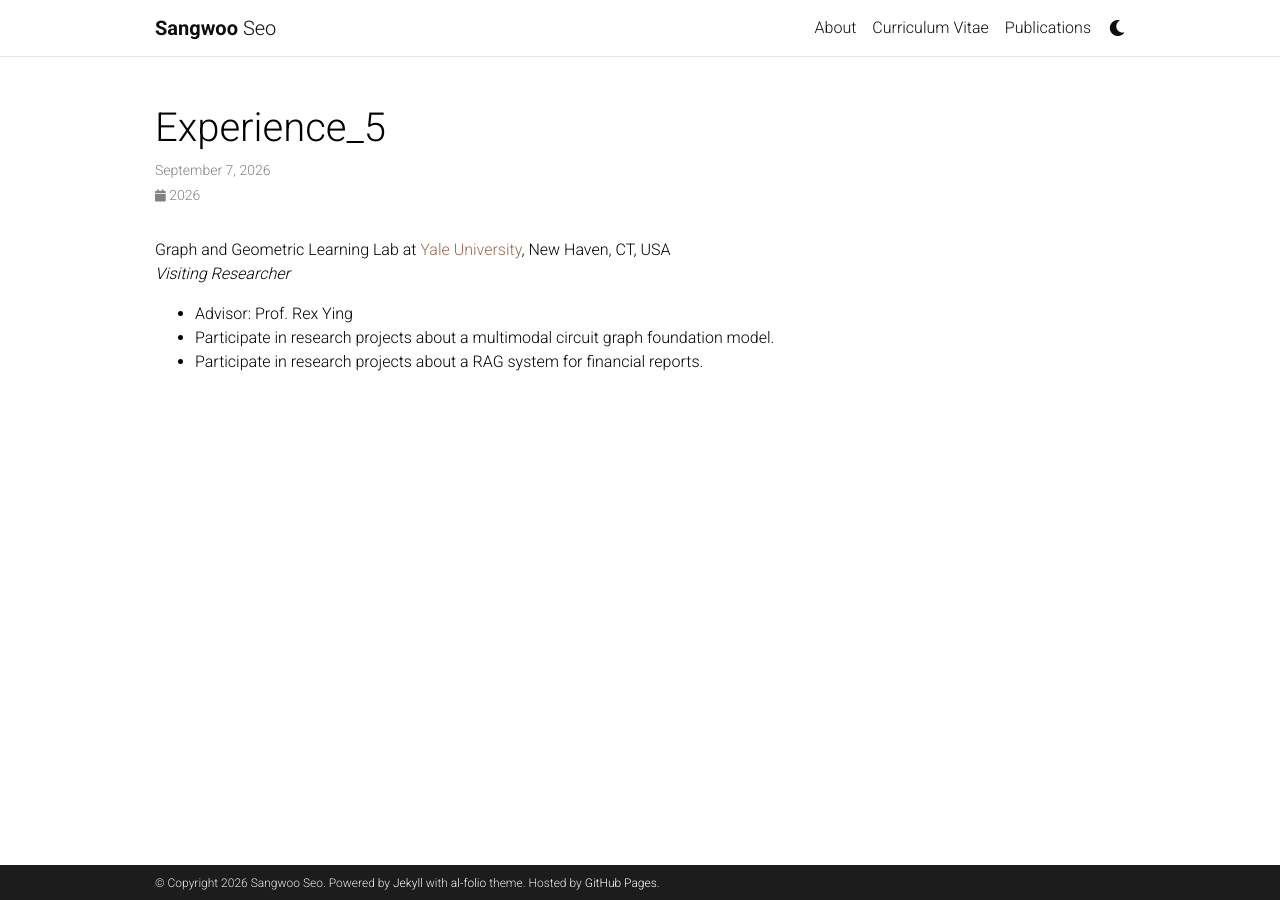
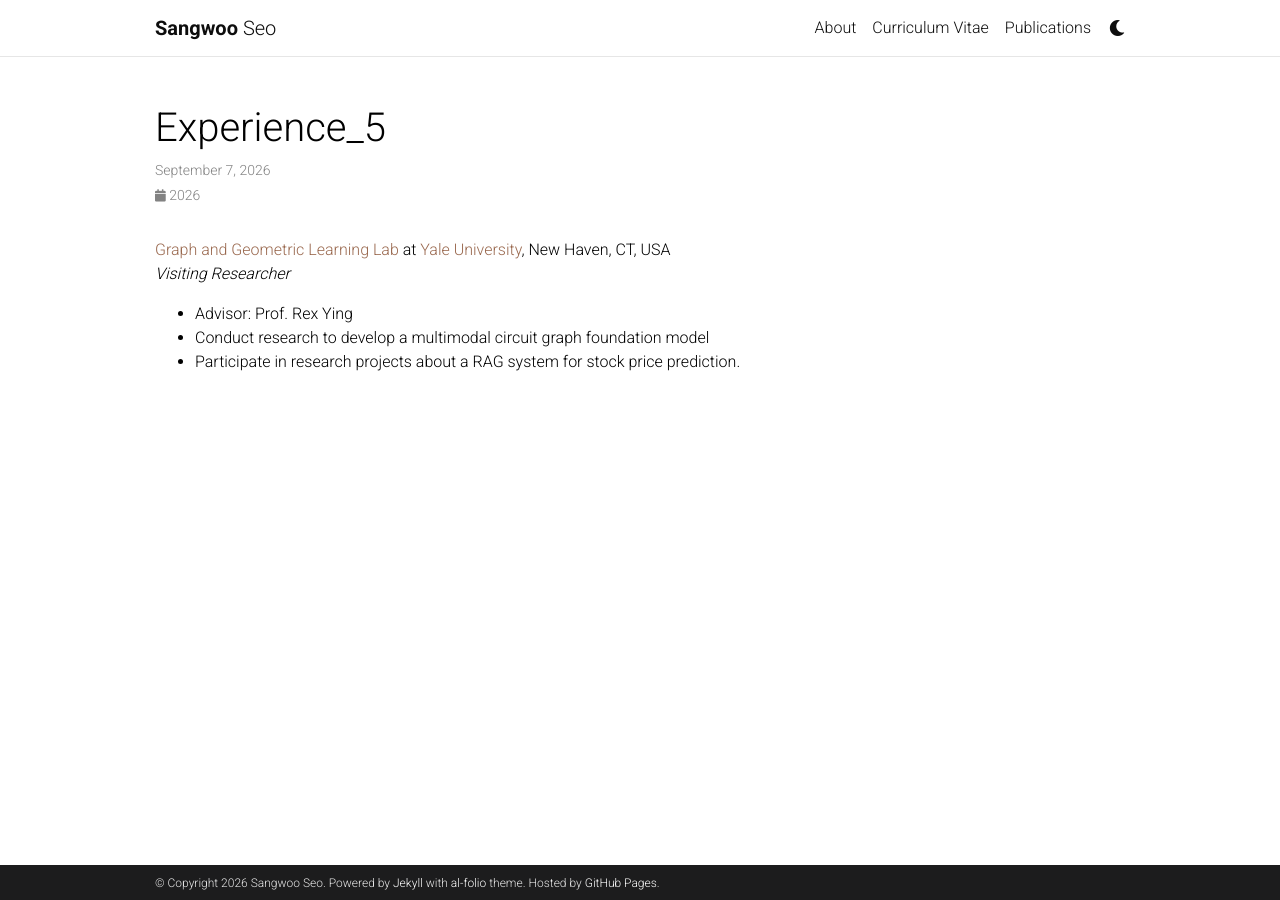
Before and after one commit to sang-woo-seo/sang-woo-seo.github.io, a Jekyll site: the page built from _experience/experience_5.md, in a window 1280 px wide. Built offline with Jekyll 4.4.1, drawn with Linux system fonts in a browser that asks for light colours; comment, search, counter and statistics services are not loaded; a style sheet for code colours, icons or effects is not loaded.

Commit message:
publication update4

```diff
--- a/_experience/experience_5.md
+++ b/_experience/experience_5.md
@@ -4,8 +4,8 @@ start_end: "Nov, 2025 - Apr, 2026"
 inline: true
 ---
 
-Graph and Geometric Learning Lab at [Yale University](https://www.yale.edu/), New Haven, CT, USA \
+[Graph and Geometric Learning Lab](https://graph-and-geometric-learning.github.io/) at [Yale University](https://www.yale.edu/), New Haven, CT, USA \
 *Visiting Researcher*
 - Advisor: Prof. Rex Ying
-- Participate in research projects about a multimodal circuit graph foundation model.
-- Participate in research projects about a RAG system for financial reports.
+- Conduct research to develop a multimodal circuit graph foundation model
+- Participate in research projects about a RAG system for stock price prediction.
```
Also changed, not shown: _bibliography/papers.bib (+7 -3 lines), _experience/experience_3.md (+1 -1 lines), _pages/about.md (+1 -1 lines).
